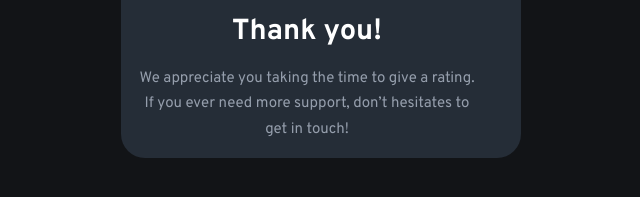
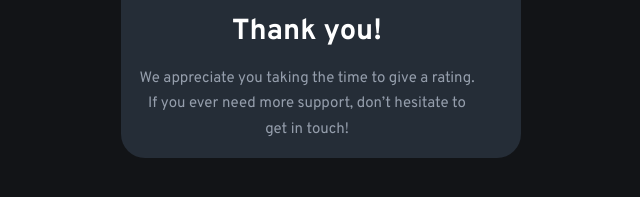
Before and after one commit to sakthivel-01/review-card, a plain HTML site: page index.html in a window 1280 px wide. Both pictures are taken after a click on the button "Submit". Shown: the part 421-618 px from the top of the page, 319-959 px from the left. Drawn offline with Linux system fonts and the light colour scheme.

Commit message:
small changes

```diff
--- a/index.html
+++ b/index.html
@@ -39,7 +39,7 @@
                 <p class="stars">you selected <span id="selection"> 1 </span> out of 5</p>
                 <h2 class="thank"> Thank you!</h2>
                 <p>We appreciate you taking the time to give a rating. If you ever need more support,
-                    don’t hesitates to get in touch!
+                    don’t hesitate to get in touch!
                 </p>
             </div>
         </div>
```
